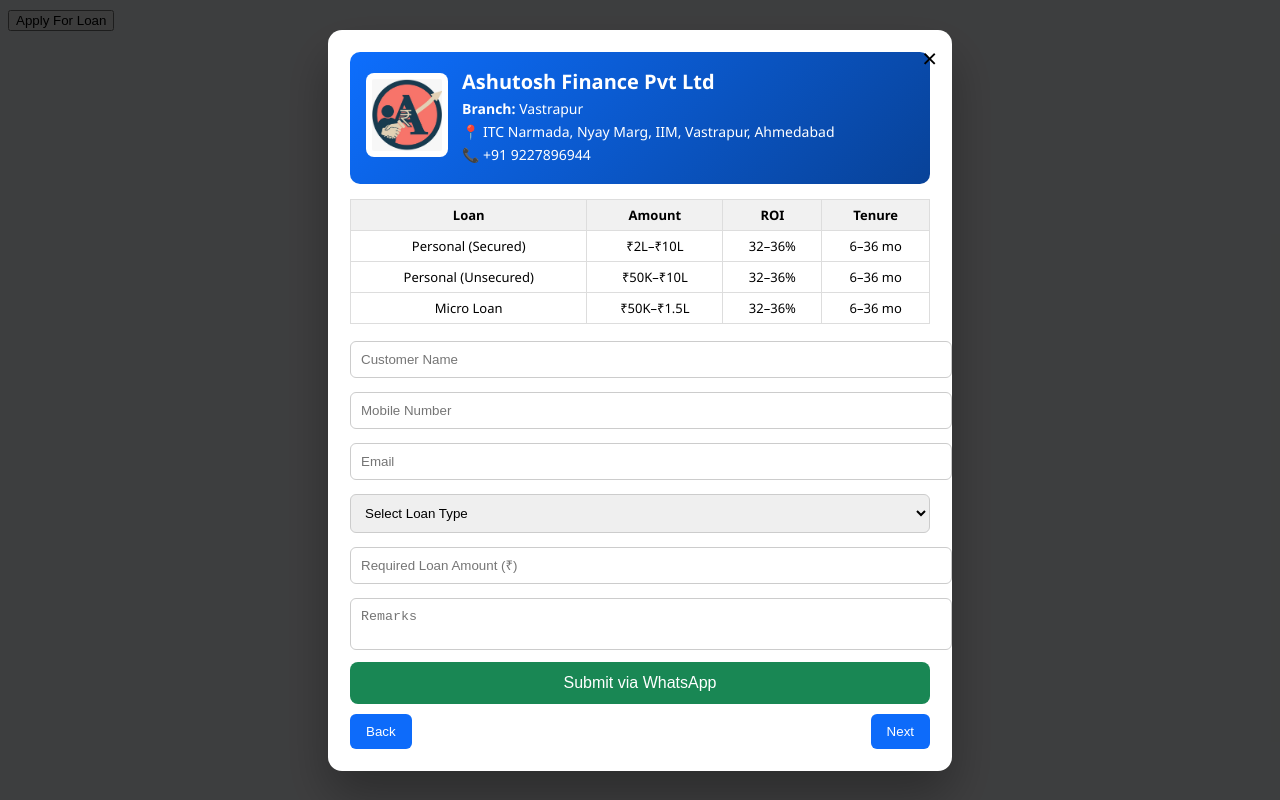
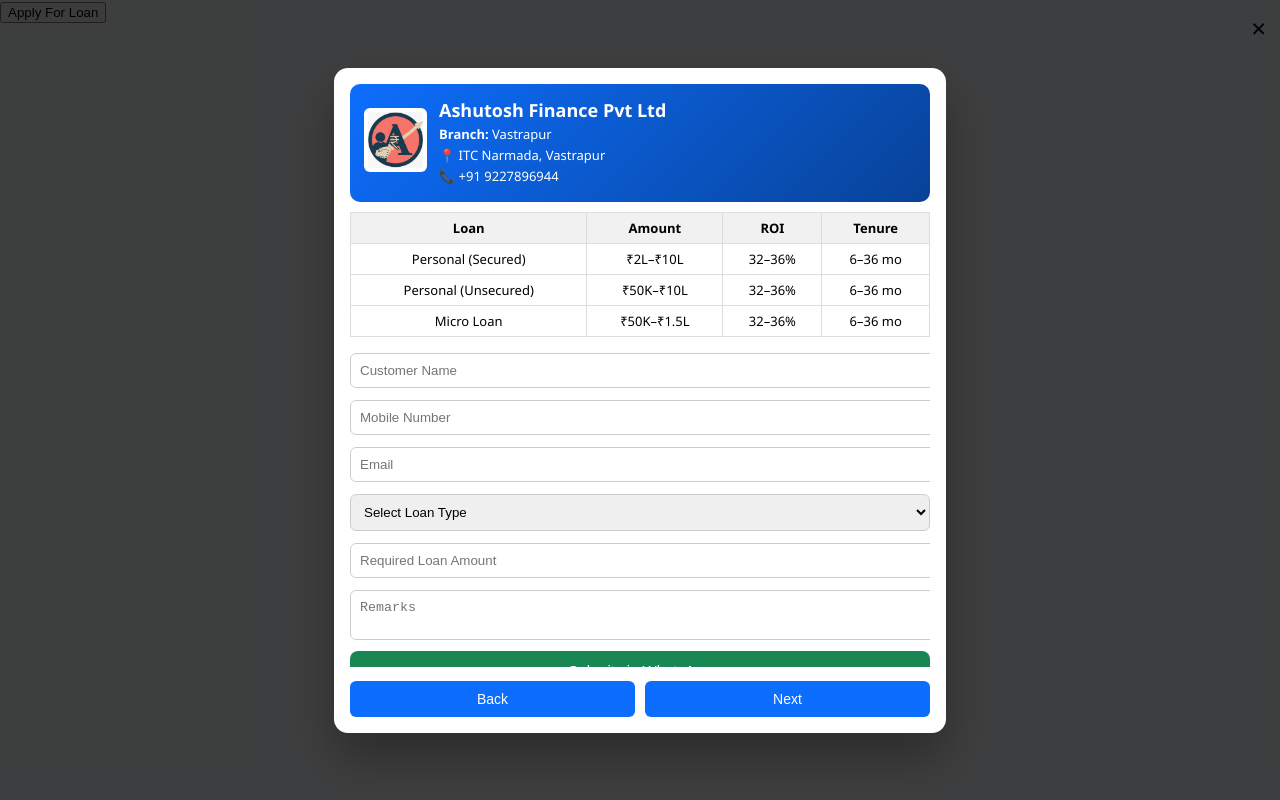
Before and after one commit to Amitmaddheshiya/AsutoshTemplateJs, a plain HTML site: page frontend/index.html in a window 1280 px wide. Both pictures are taken after a click on the button "Apply For Loan". Drawn offline with Linux system fonts and the light colour scheme.

Commit message:
responsice err fix

```diff
--- a/frontend/index.html
+++ b/frontend/index.html
@@ -7,11 +7,13 @@
 
 <style>
 body{
-  font-family: "Segoe UI", sans-serif;
+  font-family:"Segoe UI",sans-serif;
   background:#f4f6f9;
+  margin:0;
 }
 button{cursor:pointer}
 
+/* ================= POPUP ================= */
 .popup-overlay{
   position:fixed;
   inset:0;
@@ -21,54 +23,70 @@ button{cursor:pointer}
   align-items:center;
   z-index:999;
 }
+
 .popup-content{
   background:#fff;
   width:95%;
   max-width:580px;
+  max-height:90vh;
   border-radius:14px;
-  padding:22px;
-  position:relative;
+  padding:16px;
   box-shadow:0 25px 50px rgba(0,0,0,.3);
+  display:flex;
+  flex-direction:column;
+  overflow:hidden;
 }
+
 .close-btn{
   position:absolute;
-  right:15px;
+  right:14px;
   top:10px;
   font-size:26px;
   cursor:pointer;
 }
 
+/* ================= SLIDES ================= */
+.slides{
+  flex:1;
+  overflow-y:auto;
+}
+
 .slide{display:none}
-.slide.active{display:block; animation:fade .4s ease}
+.slide.active{display:block;animation:fade .3s ease}
+
 @keyframes fade{
-  from{opacity:0; transform:translateY(15px)}
+  from{opacity:0;transform:translateY(10px)}
   to{opacity:1}
 }
 
+/* ================= COMPANY BOX ================= */
 .company-box{
   background:linear-gradient(135deg,#0d6efd,#084298);
   color:#fff;
-  padding:16px;
+  padding:14px;
   border-radius:10px;
-  margin-bottom:15px;
   display:flex;
+  gap:12px;
   align-items:center;
-  gap:14px;
 }
 
 .company-logo img{
-  width:70px;
-  height:auto;
-  border-radius:8px;
+  width:55px;
+  border-radius:6px;
   background:#fff;
-  padding:6px;
+  padding:4px;
 }
 
+.company-details h2{
+  margin:0;
+  font-size:18px;
+}
+.company-details p{
+  margin:3px 0;
+  font-size:13px;
+}
 
-
-.company-box h2{margin:0;font-size:20px}
-.company-box p{margin:4px 0;font-size:14px}
-
+/* ================= TABLE ================= */
 .loan-table{
   width:100%;
   border-collapse:collapse;
@@ -82,10 +100,16 @@ button{cursor:pointer}
 }
 .loan-table th{background:#f1f1f1}
 
+/* ================= FORM ================= */
+#customerForm{
+  overflow-y:auto;
+  max-height:40vh;
+}
+
 input,select,textarea{
   width:100%;
-  padding:10px;
-  margin:7px 0;
+  padding:9px;
+  margin:6px 0;
   border-radius:6px;
   border:1px solid #ccc;
 }
@@ -94,33 +118,49 @@ textarea{resize:none}
 .submit-btn{
   background:#198754;
   color:#fff;
-  padding:12px;
+  padding:11px;
   border:none;
   width:100%;
   border-radius:8px;
-  font-size:16px;
+  font-size:15px;
 }
 
+/* ================= NAV BUTTONS ================= */
 .popup-nav{
   display:flex;
-  justify-content:space-between;
-  margin-top:10px;
+  gap:10px;
+  margin-top:8px;
+  position:sticky;
+  bottom:0;
+  background:#fff;
+  padding-top:6px;
 }
+
 .popup-nav button{
-  background:#0d6bfa;
+  flex:1;
+  background:#0d6efd;
   color:#fff;
   border:none;
-  padding:10px 16px;
+  padding:10px;
   border-radius:6px;
+  font-size:14px;
 }
 
-@media (max-width:480px){
+/* ================= MOBILE FIX ================= */
+@media(max-width:480px){
   .company-box{
-    flex-direction:column;
-    text-align:center;
+    align-items:flex-start;
+  }
+  .company-logo img{
+    width:45px;
+  }
+  .company-details h2{
+    font-size:16px;
+  }
+  .company-details p{
+    font-size:12px;
   }
 }
-
 </style>
 </head>
 
@@ -134,20 +174,19 @@ textarea{resize:none}
 
 <div class="slides">
 
-<!-- ================= VASTRAPUR ================= -->
+<!-- ===== SLIDE TEMPLATE (COPY FOR ALL BRANCHES) ===== -->
 <div class="slide active" data-branch="Vastrapur">
-<div class="company-box">
-  <div class="company-logo">
-    <img src="./ashutosh-logo.jpg" alt="Ashutosh Finance Logo">
+  <div class="company-box">
+    <div class="company-logo">
+      <img src="/ashutosh-logo.jpg" alt="Logo">
+    </div>
+    <div class="company-details">
+      <h2>Ashutosh Finance Pvt Ltd</h2>
+      <p><b>Branch:</b> Vastrapur</p>
+      <p>📍 ITC Narmada, Vastrapur</p>
+      <p>📞 +91 9227896944</p>
+    </div>
   </div>
-
-  <div class="company-details">
-    <h2>Ashutosh Finance Pvt Ltd</h2>
-    <p><b>Branch:</b> Vastrapur</p>
-    <p>📍 ITC Narmada, Nyay Marg, IIM, Vastrapur, Ahmedabad</p>
-    <p>📞 +91 9227896944</p>
-  </div>
-</div>
 
   <table class="loan-table">
     <tr><th>Loan</th><th>Amount</th><th>ROI</th><th>Tenure</th></tr>
@@ -156,6 +195,7 @@ textarea{resize:none}
     <tr><td>Micro Loan</td><td>₹50K–₹1.5L</td><td>32–36%</td><td>6–36 mo</td></tr>
   </table>
 </div>
+
 
 <div class="slide" data-branch="Kheda">
   <div class="company-box">
@@ -307,7 +347,7 @@ textarea{resize:none}
 
 </div>
 
-<!-- ================= CUSTOMER FORM ================= -->
+<!-- ================= FORM ================= -->
 <form id="customerForm">
 <input name="name" placeholder="Customer Name" required>
 <input name="phone" placeholder="Mobile Number" required>
@@ -320,7 +360,7 @@ textarea{resize:none}
 <option>Micro Loan</option>
 </select>
 
-<input name="amount" placeholder="Required Loan Amount (₹)">
+<input name="amount" placeholder="Required Loan Amount">
 <textarea name="remarks" placeholder="Remarks"></textarea>
 
 <button class="submit-btn">Submit via WhatsApp</button>
@@ -362,17 +402,14 @@ customerForm.onsubmit=e=>{
 👤 Name: ${f.name.value}
 📞 Mobile: ${f.phone.value}
 📧 Email: ${f.email.value}
-💰 Loan Type: ${f.loan.value}
+💰 Loan: ${f.loan.value}
 💵 Amount: ${f.amount.value}
-📝 Remarks: ${f.remarks.value}
-
-🌐 Source: Website Popup`;
+📝 Remarks: ${f.remarks.value}`;
 
   window.open(
     `https://api.whatsapp.com/send?phone=919227896944&text=${encodeURIComponent(msg)}`,
     "_blank"
   );
-
   popup.style.display="none";
 };
 </script>
```
